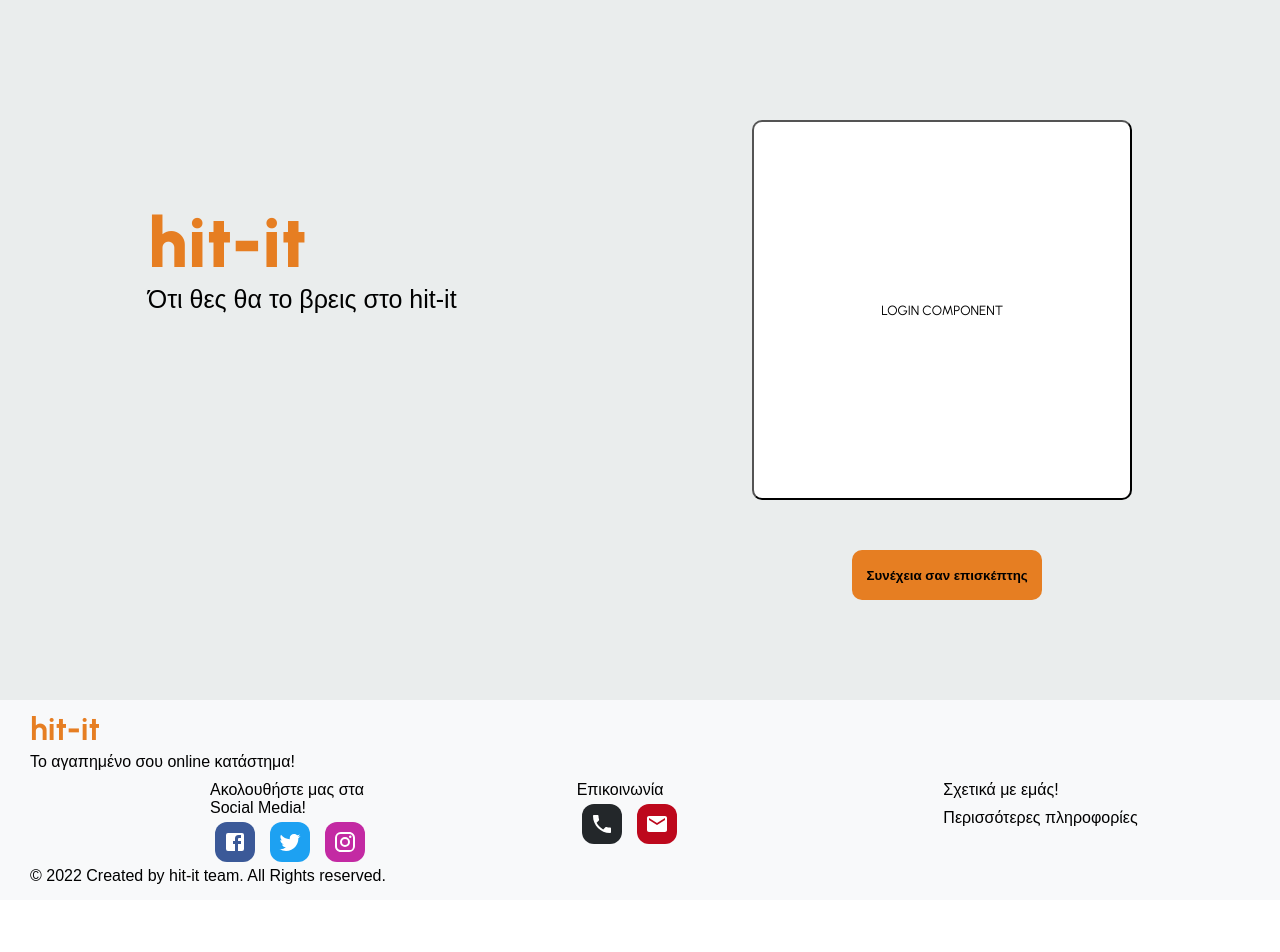
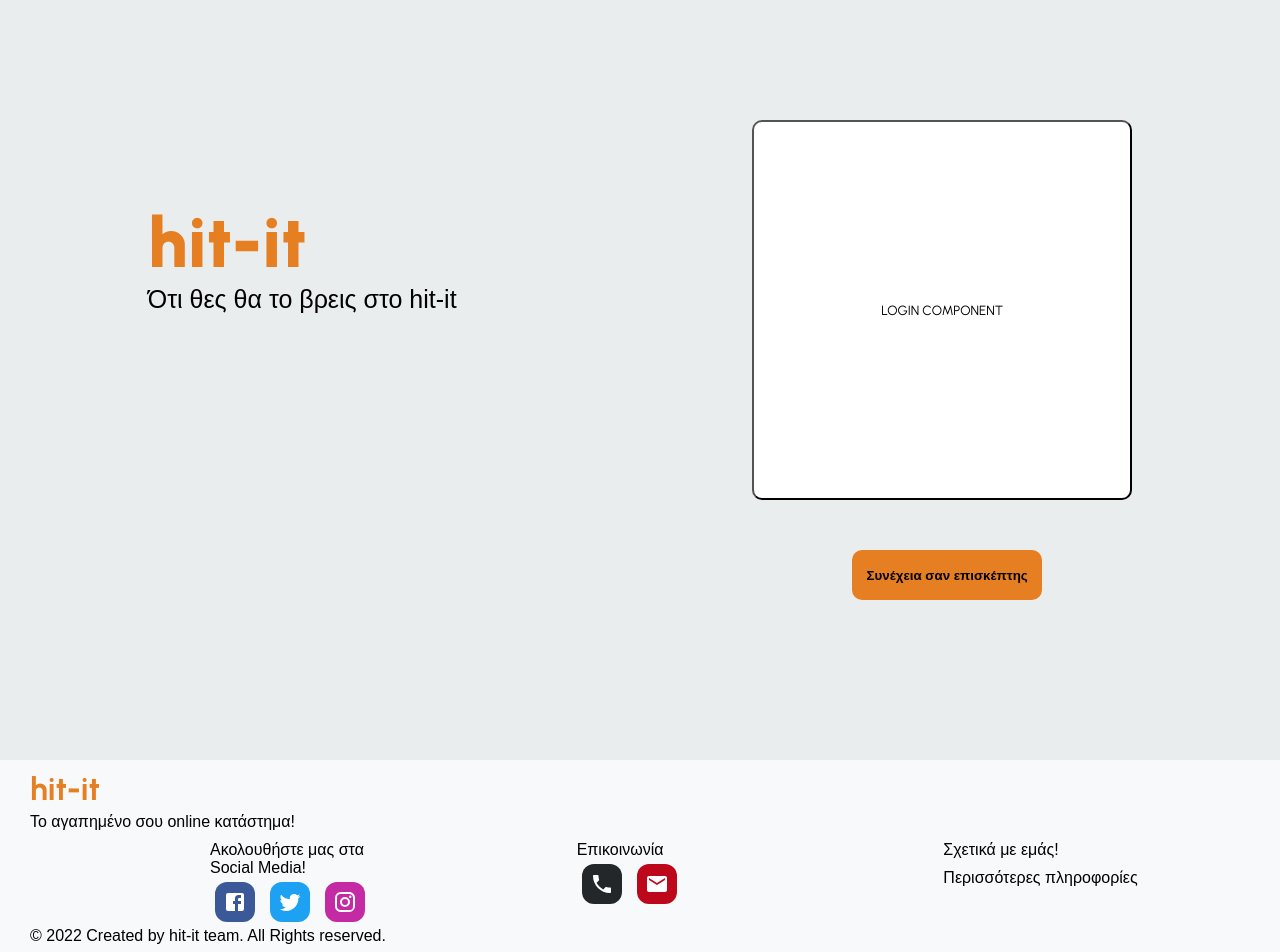
Before and after one commit to platonasmilitsis/WebAppTechno, a React (Create React App) app in the folder frontend/hit-it/: page / in a window 1280 px wide. Shown: the top 952 px of the page. Before the commit the page ends 900 px from the top, so only its background shows below. Built offline with nearby package versions, Linux system fonts and the light colour scheme.

Commit message:
Fix Footer

```diff
--- a/frontend/hit-it/src/pages/Welcome.jsx
+++ b/frontend/hit-it/src/pages/Welcome.jsx
@@ -72,7 +72,7 @@ const Button=styled.button`
 `;
 
 const FootCont=styled.div`
-    bottom:0;
+    margin-top:60px;
     width:100%;
 `;
 
```
